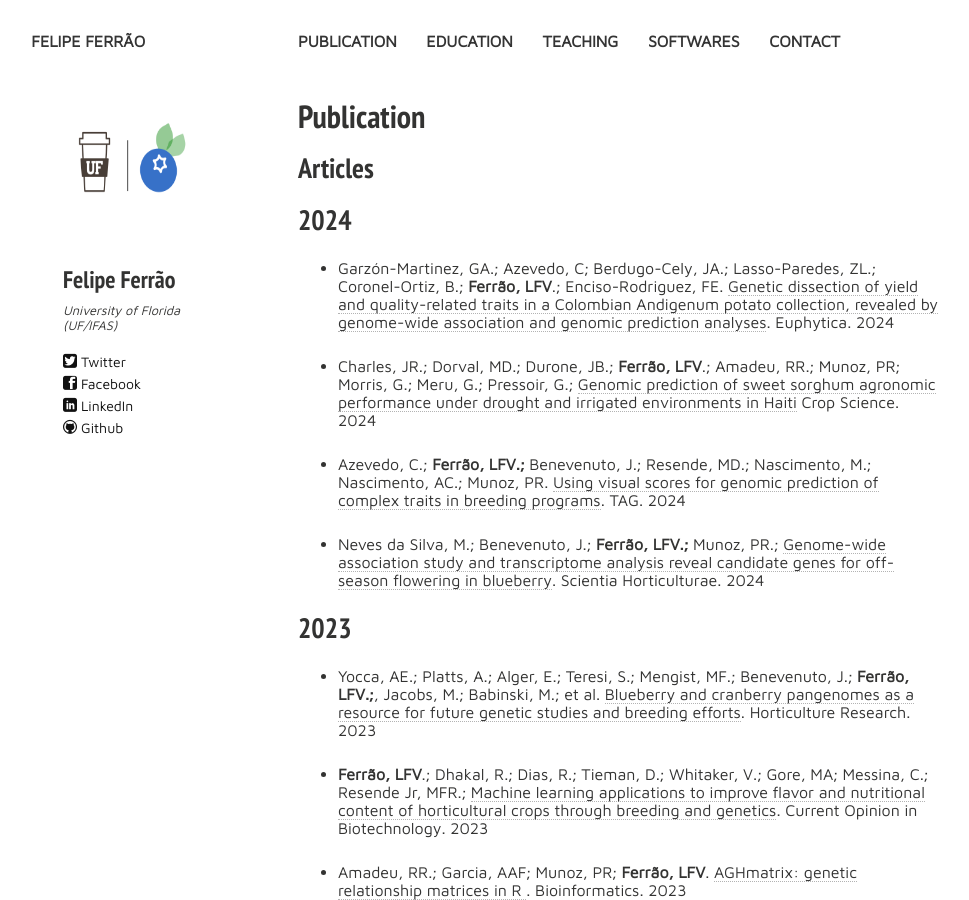
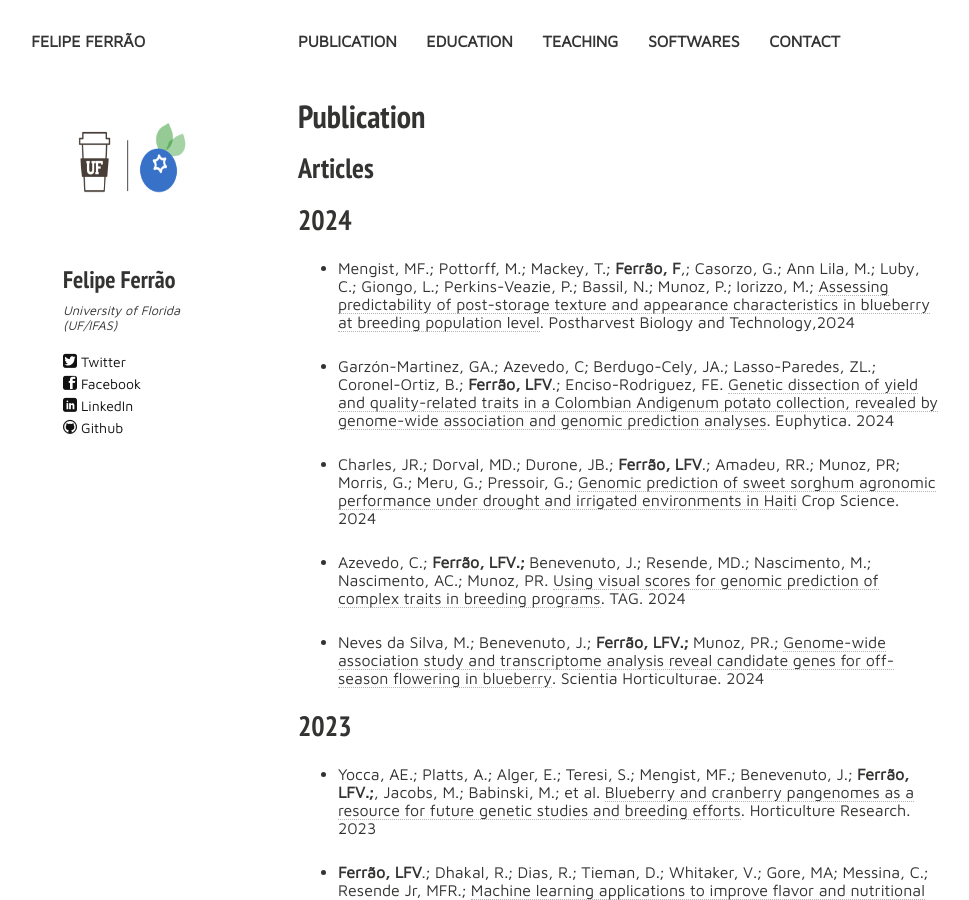
Before and after one commit to lfelipe-ferrao/lfelipe-ferrao.github.io, a Jekyll site: the page built from publication.md, in a window 1280 px wide and 900 px high. Shown: the whole window, without its empty margins (22-991 px from the left). Built offline with Jekyll 4.4.1, drawn with Linux system fonts in a browser that asks for light colours; nearby versions of some CDN libraries.

Commit message:
Update publication.md

```diff
--- a/publication.md
+++ b/publication.md
@@ -15,6 +15,8 @@ tags: [people, undergrads, MSc, PhD, postdocs]
 ## Articles
 
 ## 2024
+
+- Mengist, MF.; Pottorff, M.; Mackey, T.; **Ferrão, F**,; Casorzo, G.; Ann Lila, M.; Luby, C.; Giongo, L.; Perkins-Veazie, P.; Bassil, N.; Munoz, P.; Iorizzo, M.; [Assessing predictability of post-storage texture and appearance characteristics in blueberry at breeding population level](https://www.sciencedirect.com/science/article/pii/S0925521424002096). Postharvest Biology and Technology,2024
 
 - Garzón-Martinez, GA.; Azevedo, C; Berdugo-Cely, JA.; Lasso-Paredes, ZL.; Coronel-Ortiz, B.; **Ferrão, LFV**.; Enciso-Rodriguez, FE. [Genetic dissection of yield and quality-related traits in a Colombian Andigenum potato collection, revealed by genome-wide association and genomic prediction analyses](https://link.springer.com/article/10.1007/s10681-024-03337-y). Euphytica. 2024
 
```
